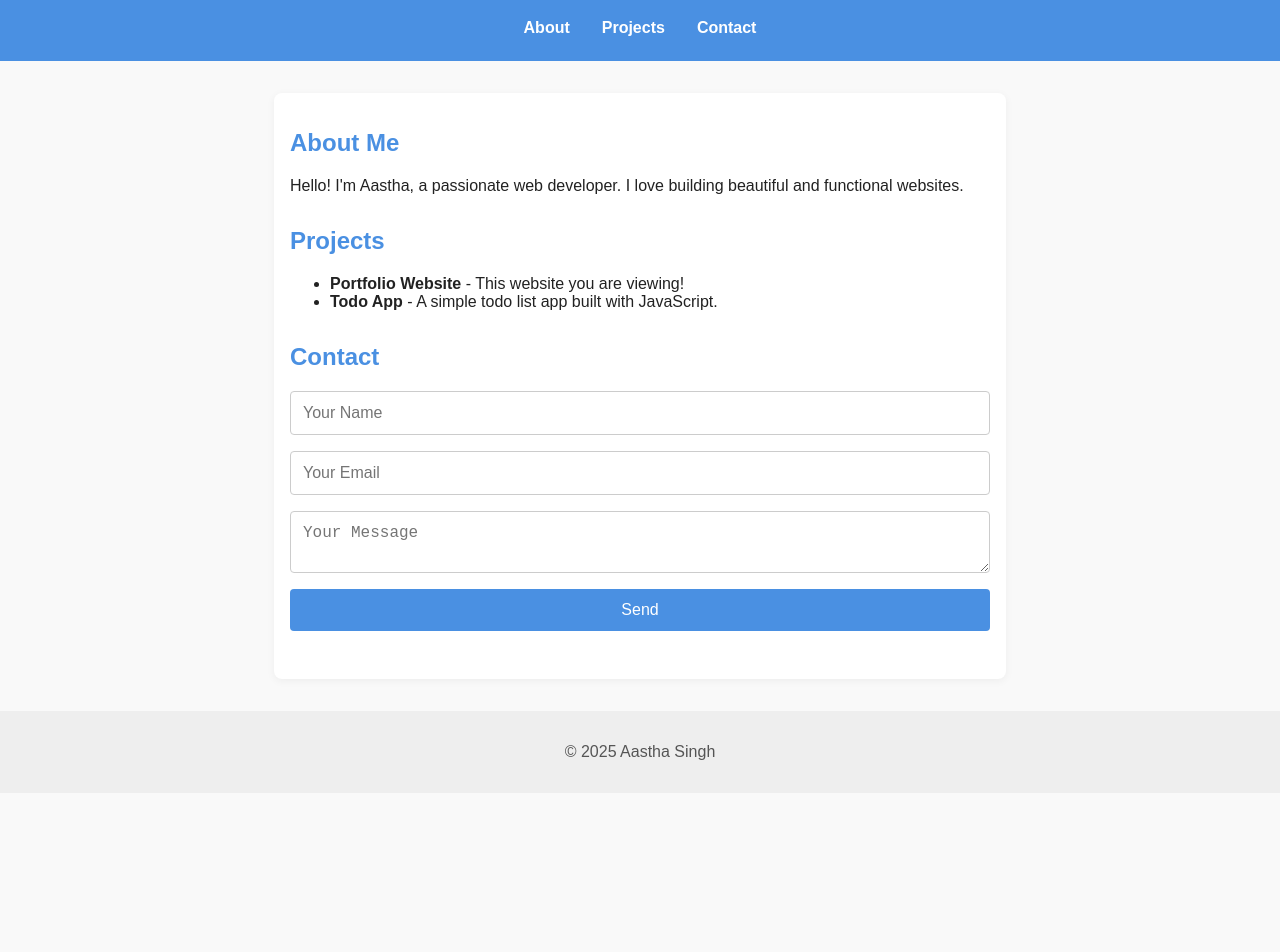
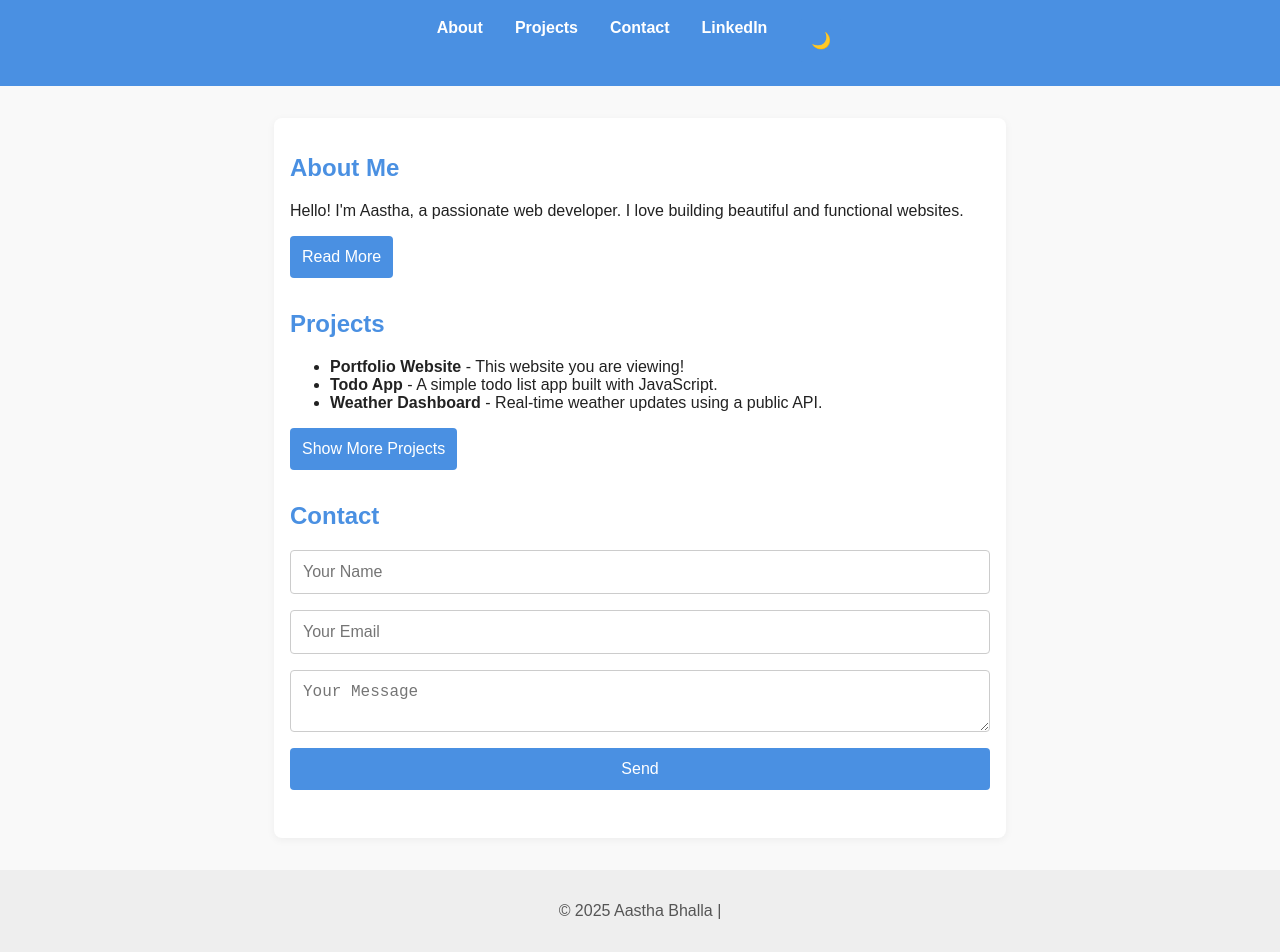
Before and after one commit to aastha-bhalla/aastha-bhalla.github.io, a plain HTML site: page index.html in a window 1280 px wide. Shown: the part 85-1037 px from the top of the page. Before the commit the page ends 878 px from the top, so only its background shows below. Drawn offline with Linux system fonts and the light colour scheme.

Commit message:
Update index.html

```diff
--- a/index.html
+++ b/index.html
@@ -8,19 +8,22 @@
 </head>
 <body>
   <header>
-    <h1>Aastha Bhalla</h1>
+    <h1 id="main-title">Aastha Bhalla</h1>
     <nav>
       <ul>
         <li><a href="#about">About</a></li>
         <li><a href="#projects">Projects</a></li>
         <li><a href="#contact">Contact</a></li>
+        <li><a href="https://in.linkedin.com/in/aastha-bhalla-555b571a4" target="_blank" rel="noopener" class="linkedin-link">LinkedIn</a></li>
+        <li><button id="toggle-theme" class="theme-btn">🌙</button></li>
       </ul>
     </nav>
   </header>
   <main>
     <section id="about">
       <h2>About Me</h2>
-      <p>Hello! I'm Aastha, a passionate web developer. I love building beautiful and functional websites.</p>
+      <p>Hello! I'm Aastha, a passionate web developer. I love building beautiful and functional websites. <span id="more-about" style="display:none;">I specialize in front-end development, enjoy learning new technologies, and love collaborating on creative projects. In my free time, I explore UI/UX trends and contribute to open source.</span></p>
+      <button id="about-toggle" class="about-btn">Read More</button>
     </section>
     <section id="projects">
       <h2>Projects</h2>
@@ -31,6 +34,14 @@
         <li>
           <strong>Todo App</strong> - A simple todo list app built with JavaScript.
         </li>
+        <li>
+          <strong>Weather Dashboard</strong> - Real-time weather updates using a public API.
+        </li>
+      </ul>
+      <button id="show-projects" class="project-btn">Show More Projects</button>
+      <ul id="extra-projects" style="display:none;">
+        <li><strong>Blog Platform</strong> - A minimal blog with markdown support.</li>
+        <li><strong>Quiz Game</strong> - Interactive quiz with score tracking.</li>
       </ul>
     </section>
     <section id="contact">
@@ -45,7 +56,7 @@
     </section>
   </main>
   <footer>
-    <p>&copy; 2025 Aastha Singh</p>
+    <p>&copy; 2025 Aastha Bhalla | <span id="currentTime"></span></p>
   </footer>
   <script src="script.js"></script>
 </body>
```
